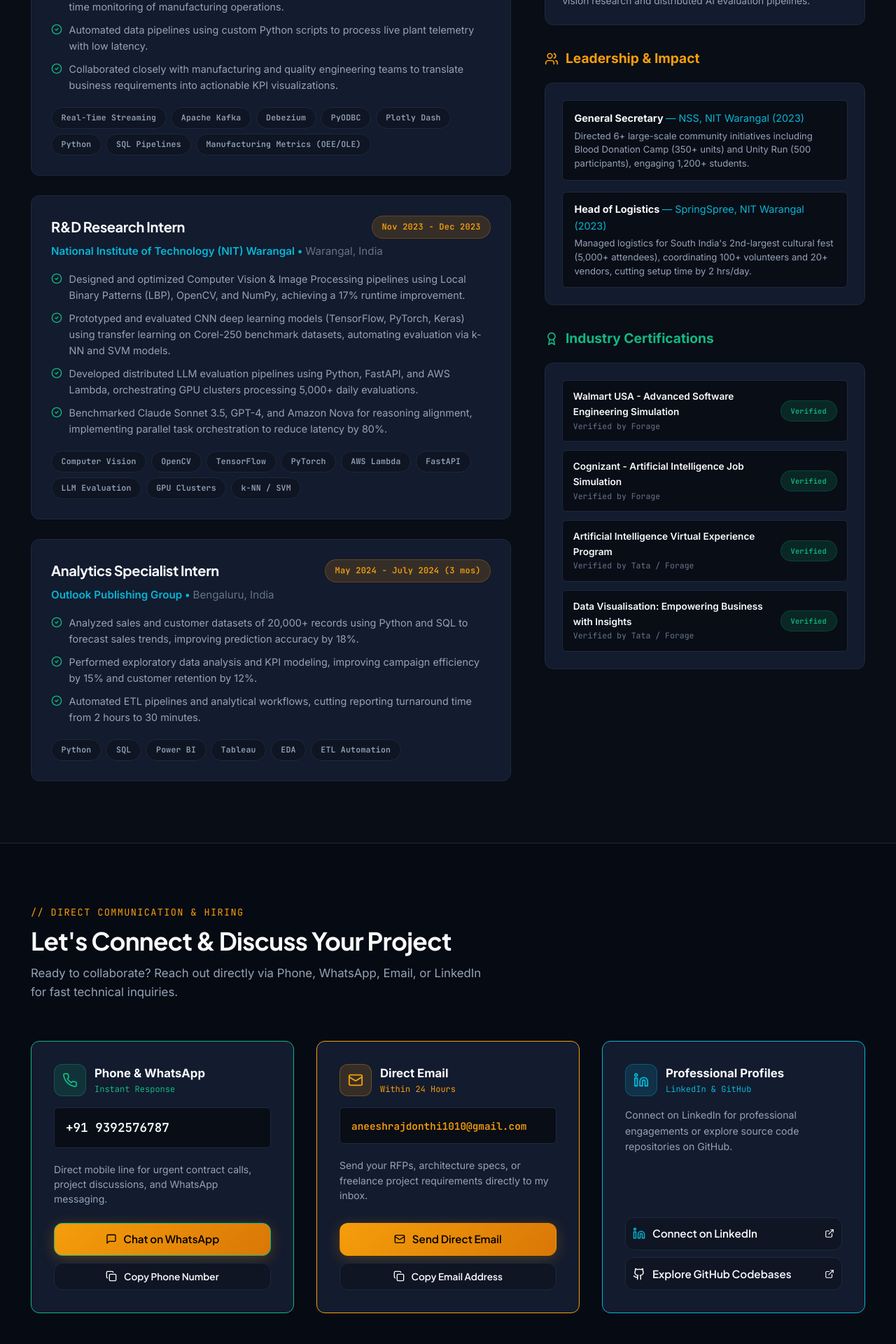
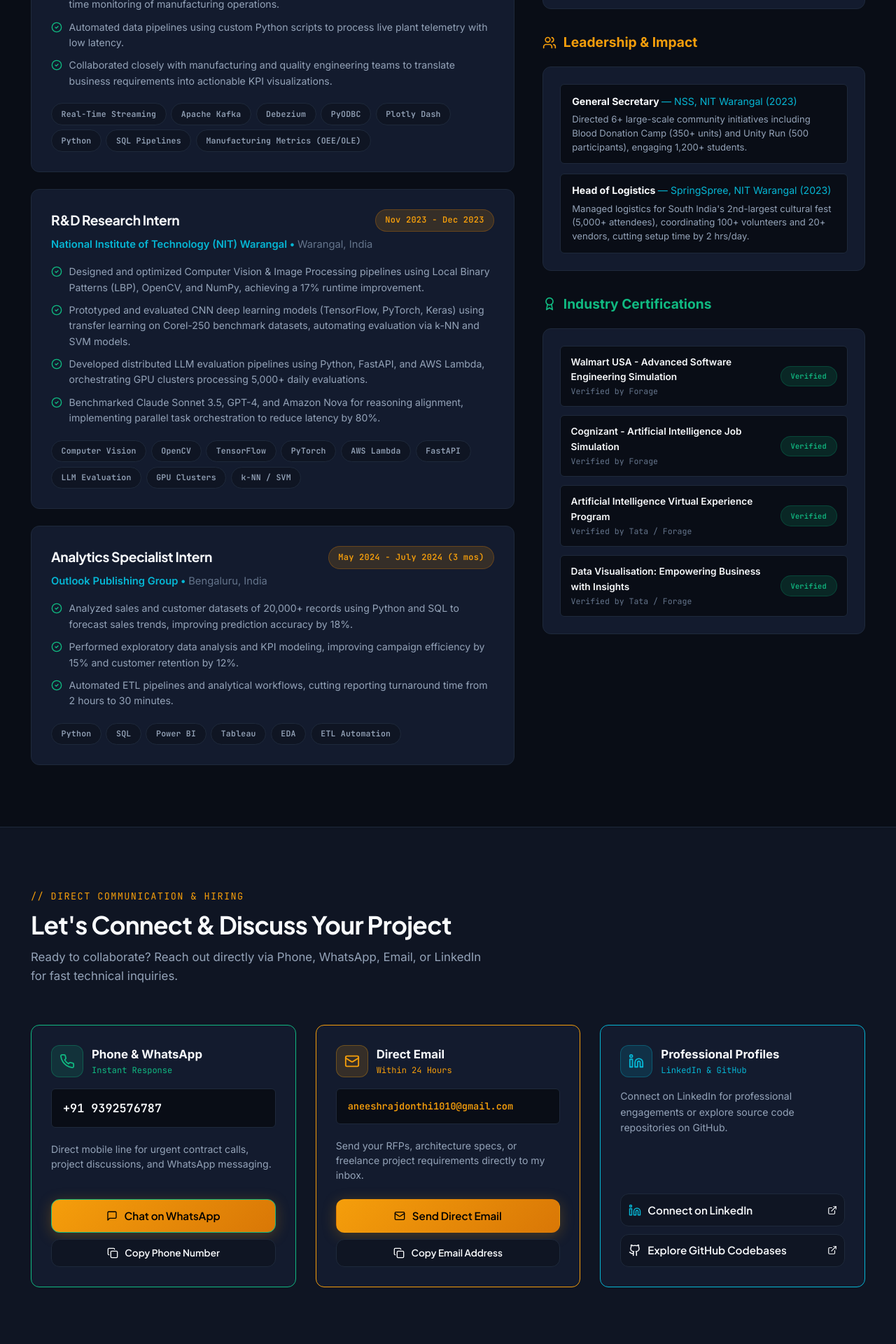
Before and after one commit to aneeshrajdonthi/freelanceportfolio, a React (Vite) app: page / in a window 1280 px wide. Shown: the part 9280-11200 px from the top of the page at 70% size. Built offline with nearby package versions, Linux system fonts and the light colour scheme.

Commit message:
Fix theme color variables and card paddings for mobile viewports

```diff
--- a/src/components/ContactSection.jsx
+++ b/src/components/ContactSection.jsx
@@ -1,6 +1,6 @@
 import React, { useState } from 'react';
 import { personalInfo } from '../data/portfolioData';
-import { Mail, Phone, MessageSquare, Linkedin, Github, Check, Copy, ExternalLink, MapPin } from 'lucide-react';
+import { Mail, Phone, MessageSquare, Linkedin, Github, Check, Copy, ExternalLink } from 'lucide-react';
 
 export default function ContactSection({ onCopyEmail, emailCopied }) {
   const [phoneCopied, setPhoneCopied] = useState(false);
@@ -14,7 +14,7 @@
   };
 
   return (
-    <section id="contact" style={{ padding: '5.5rem 0', backgroundColor: '#060a12', borderTop: '1px solid #1e293b' }}>
+    <section id="contact" style={{ padding: '5.5rem 0', backgroundColor: 'var(--bg-secondary)', borderTop: '1px solid var(--border-subtle)' }}>
       <div className="container">
 
         <div className="section-header">
@@ -27,41 +27,41 @@
 
         <div style={{
           display: 'grid',
-          gridTemplateColumns: 'repeat(auto-fit, minmax(280px, 1fr))',
-          gap: '2rem'
+          gridTemplateColumns: 'repeat(auto-fit, minmax(260px, 1fr))',
+          gap: '1.75rem'
         }}>
 
           {/* Card 1: Direct Mobile & WhatsApp */}
-          <div className="glass-card" style={{ padding: '2rem', border: '1px solid #10b981', display: 'flex', flexDirection: 'column', justifyContent: 'space-between' }}>
+          <div className="glass-card contact-card" style={{ padding: '1.75rem', border: '1px solid var(--accent-emerald)', display: 'flex', flexDirection: 'column', justifyContent: 'space-between' }}>
             <div>
               <div style={{ display: 'flex', alignItems: 'center', gap: '0.75rem', marginBottom: '1rem' }}>
                 <div style={{
                   width: '46px',
                   height: '46px',
                   borderRadius: '12px',
-                  backgroundColor: 'rgba(16, 185, 129, 0.15)',
+                  backgroundColor: 'var(--accent-emerald-glow)',
                   border: '1px solid rgba(16, 185, 129, 0.3)',
                   display: 'flex',
                   alignItems: 'center',
                   justifyContent: 'center'
                 }}>
-                  <Phone size={22} color="#10b981" />
+                  <Phone size={22} color="var(--accent-emerald)" />
                 </div>
                 <div>
-                  <div style={{ fontWeight: 700, color: '#f8fafc', fontSize: '1.05rem' }}>Phone & WhatsApp</div>
-                  <div style={{ fontSize: '0.75rem', color: '#10b981', fontFamily: 'var(--font-mono)' }}>Instant Response</div>
+                  <div style={{ fontWeight: 700, color: 'var(--text-primary)', fontSize: '1.05rem' }}>Phone & WhatsApp</div>
+                  <div style={{ fontSize: '0.75rem', color: 'var(--accent-emerald)', fontFamily: 'var(--font-mono)' }}>Instant Response</div>
                 </div>
               </div>
 
               <div style={{
                 fontFamily: 'var(--font-mono)',
-                fontSize: '1.1rem',
+                fontSize: '1.05rem',
                 fontWeight: 700,
-                color: '#f8fafc',
-                backgroundColor: '#090d16',
+                color: 'var(--text-primary)',
+                backgroundColor: 'var(--bg-primary)',
                 padding: '0.85rem 1rem',
                 borderRadius: 'var(--radius-sm)',
-                border: '1px solid #1e293b',
+                border: '1px solid var(--border-subtle)',
                 marginBottom: '1.25rem'
               }}>
                 {phoneNumber}
@@ -96,36 +96,36 @@
           </div>
 
           {/* Card 2: Direct Email */}
-          <div className="glass-card" style={{ padding: '2rem', border: '1px solid #f59e0b', display: 'flex', flexDirection: 'column', justifyContent: 'space-between' }}>
+          <div className="glass-card contact-card" style={{ padding: '1.75rem', border: '1px solid var(--accent-amber)', display: 'flex', flexDirection: 'column', justifyContent: 'space-between' }}>
             <div>
               <div style={{ display: 'flex', alignItems: 'center', gap: '0.75rem', marginBottom: '1rem' }}>
                 <div style={{
                   width: '46px',
                   height: '46px',
                   borderRadius: '12px',
-                  backgroundColor: 'rgba(245, 158, 11, 0.15)',
+                  backgroundColor: 'var(--accent-amber-glow)',
                   border: '1px solid rgba(245, 158, 11, 0.3)',
                   display: 'flex',
                   alignItems: 'center',
                   justifyContent: 'center'
                 }}>
-                  <Mail size={22} color="#f59e0b" />
+                  <Mail size={22} color="var(--accent-amber)" />
                 </div>
                 <div>
-                  <div style={{ fontWeight: 700, color: '#f8fafc', fontSize: '1.05rem' }}>Direct Email</div>
-                  <div style={{ fontSize: '0.75rem', color: '#f59e0b', fontFamily: 'var(--font-mono)' }}>Within 24 Hours</div>
+                  <div style={{ fontWeight: 700, color: 'var(--text-primary)', fontSize: '1.05rem' }}>Direct Email</div>
+                  <div style={{ fontSize: '0.75rem', color: 'var(--accent-amber)', fontFamily: 'var(--font-mono)' }}>Within 24 Hours</div>
                 </div>
               </div>
 
               <div style={{
                 fontFamily: 'var(--font-mono)',
-                fontSize: '0.9rem',
+                fontSize: '0.85rem',
                 fontWeight: 600,
-                color: '#f59e0b',
-                backgroundColor: '#090d16',
+                color: 'var(--accent-amber)',
+                backgroundColor: 'var(--bg-primary)',
                 padding: '0.85rem 1rem',
                 borderRadius: 'var(--radius-sm)',
-                border: '1px solid #1e293b',
+                border: '1px solid var(--border-subtle)',
                 marginBottom: '1.25rem',
                 wordBreak: 'break-all'
               }}>
@@ -159,24 +159,24 @@
           </div>
 
           {/* Card 3: Professional Profiles */}
-          <div className="glass-card" style={{ padding: '2rem', border: '1px solid #06b6d4', display: 'flex', flexDirection: 'column', justifyContent: 'space-between' }}>
+          <div className="glass-card contact-card" style={{ padding: '1.75rem', border: '1px solid var(--accent-cyan)', display: 'flex', flexDirection: 'column', justifyContent: 'space-between' }}>
             <div>
               <div style={{ display: 'flex', alignItems: 'center', gap: '0.75rem', marginBottom: '1rem' }}>
                 <div style={{
                   width: '46px',
                   height: '46px',
                   borderRadius: '12px',
-                  backgroundColor: 'rgba(6, 182, 212, 0.15)',
+                  backgroundColor: 'var(--accent-cyan-glow)',
                   border: '1px solid rgba(6, 182, 212, 0.3)',
                   display: 'flex',
                   alignItems: 'center',
                   justifyContent: 'center'
                 }}>
-                  <Linkedin size={22} color="#06b6d4" />
+                  <Linkedin size={22} color="var(--accent-cyan)" />
                 </div>
                 <div>
-                  <div style={{ fontWeight: 700, color: '#f8fafc', fontSize: '1.05rem' }}>Professional Profiles</div>
-                  <div style={{ fontSize: '0.75rem', color: '#06b6d4', fontFamily: 'var(--font-mono)' }}>LinkedIn & GitHub</div>
+                  <div style={{ fontWeight: 700, color: 'var(--text-primary)', fontSize: '1.05rem' }}>Professional Profiles</div>
+                  <div style={{ fontSize: '0.75rem', color: 'var(--accent-cyan)', fontFamily: 'var(--font-mono)' }}>LinkedIn & GitHub</div>
                 </div>
               </div>
 
@@ -193,7 +193,7 @@
                 className="btn btn-secondary"
                 style={{ width: '100%', padding: '0.65rem', justifyContent: 'flex-start' }}
               >
-                <Linkedin size={18} color="#06b6d4" />
+                <Linkedin size={18} color="var(--accent-cyan)" />
                 <span>Connect on LinkedIn</span>
                 <ExternalLink size={14} style={{ marginLeft: 'auto' }} />
               </a>
@@ -205,7 +205,7 @@
                 className="btn btn-secondary"
                 style={{ width: '100%', padding: '0.65rem', justifyContent: 'flex-start' }}
               >
-                <Github size={18} color="#f8fafc" />
+                <Github size={18} color="var(--text-primary)" />
                 <span>Explore GitHub Codebases</span>
                 <ExternalLink size={14} style={{ marginLeft: 'auto' }} />
               </a>
@@ -215,6 +215,14 @@
         </div>
 
       </div>
+
+      <style>{`
+        @media (max-width: 600px) {
+          .contact-card {
+            padding: 1.25rem !important;
+          }
+        }
+      `}</style>
     </section>
   );
 }
--- a/src/components/ExperienceTimeline.jsx
+++ b/src/components/ExperienceTimeline.jsx
@@ -18,23 +18,23 @@
         <div style={{
           display: 'grid',
           gridTemplateColumns: '1.2fr 0.8fr',
-          gap: '3rem'
+          gap: '2.5rem'
         }} className="exp-grid">
 
           {/* Left Column: Work Experience & Research Internships */}
           <div>
-            <div style={{ fontWeight: 700, fontSize: '1.2rem', marginBottom: '1.5rem', display: 'flex', alignItems: 'center', gap: '0.6rem', color: '#f59e0b' }}>
+            <div style={{ fontWeight: 700, fontSize: '1.2rem', marginBottom: '1.5rem', display: 'flex', alignItems: 'center', gap: '0.6rem', color: 'var(--accent-amber)' }}>
               <Briefcase size={20} />
-              <span>Work & University R&D Research Experience</span>
+              <span>Work & University R&D Experience</span>
             </div>
 
-            <div style={{ display: 'flex', flexDirection: 'column', gap: '1.75rem' }}>
+            <div style={{ display: 'flex', flexDirection: 'column', gap: '1.5rem' }}>
               {experiences.map((exp, idx) => (
-                <div key={idx} className="glass-card" style={{ padding: '1.75rem', position: 'relative' }}>
+                <div key={idx} className="glass-card exp-card" style={{ padding: '1.75rem', position: 'relative' }}>
 
                   {/* Top Row: Role & Company */}
                   <div style={{ display: 'flex', justifyContent: 'space-between', alignItems: 'flex-start', flexWrap: 'wrap', gap: '0.5rem', marginBottom: '0.4rem' }}>
-                    <h3 style={{ fontSize: '1.25rem', color: '#f8fafc' }}>
+                    <h3 style={{ fontSize: '1.2rem', color: 'var(--text-primary)' }}>
                       {exp.role}
                     </h3>
                     <span className="badge badge-amber" style={{ fontSize: '0.75rem' }}>
@@ -42,15 +42,15 @@
                     </span>
                   </div>
 
-                  <div style={{ fontSize: '0.95rem', fontWeight: 600, color: '#06b6d4', marginBottom: '1rem' }}>
+                  <div style={{ fontSize: '0.92rem', fontWeight: 600, color: 'var(--accent-cyan)', marginBottom: '1rem' }}>
                     {exp.company} • <span style={{ color: 'var(--text-muted)', fontWeight: 400 }}>{exp.location}</span>
                   </div>
 
                   {/* Bullet points */}
                   <ul style={{ listStyle: 'none', padding: 0, marginBottom: '1.25rem' }}>
                     {exp.description.map((item, i) => (
-                      <li key={i} style={{ display: 'flex', alignItems: 'flex-start', gap: '0.6rem', marginBottom: '0.6rem', fontSize: '0.9rem', color: 'var(--text-secondary)', lineHeight: 1.6 }}>
-                        <CheckCircle2 size={16} color="#10b981" style={{ marginTop: '3px', flexShrink: 0 }} />
+                      <li key={i} style={{ display: 'flex', alignItems: 'flex-start', gap: '0.6rem', marginBottom: '0.6rem', fontSize: '0.88rem', color: 'var(--text-secondary)', lineHeight: 1.6 }}>
+                        <CheckCircle2 size={16} color="var(--accent-emerald)" style={{ marginTop: '3px', flexShrink: 0 }} />
                         <span>{item}</span>
                       </li>
                     ))}
@@ -74,19 +74,19 @@
           <div>
             {/* Education Box */}
             <div style={{ marginBottom: '2rem' }}>
-              <div style={{ fontWeight: 700, fontSize: '1.2rem', marginBottom: '1.2rem', display: 'flex', alignItems: 'center', gap: '0.6rem', color: '#06b6d4' }}>
+              <div style={{ fontWeight: 700, fontSize: '1.2rem', marginBottom: '1.2rem', display: 'flex', alignItems: 'center', gap: '0.6rem', color: 'var(--accent-cyan)' }}>
                 <GraduationCap size={20} />
                 <span>Education</span>
               </div>
 
-              <div className="glass-card" style={{ padding: '1.5rem' }}>
+              <div className="glass-card exp-card" style={{ padding: '1.5rem' }}>
                 <span className="badge badge-cyan" style={{ fontSize: '0.75rem', marginBottom: '0.6rem' }}>
                   2021 - 2025
                 </span>
                 <h3 style={{ fontSize: '1.15rem', marginBottom: '0.3rem' }}>
                   National Institute of Technology Warangal (NITW)
                 </h3>
-                <div style={{ color: '#f59e0b', fontWeight: 600, fontSize: '0.9rem', marginBottom: '0.6rem' }}>
+                <div style={{ color: 'var(--accent-amber)', fontWeight: 600, fontSize: '0.9rem', marginBottom: '0.6rem' }}>
                   Bachelor of Technology (B.Tech) - Mechanical Engineering
                 </div>
                 <p style={{ color: 'var(--text-secondary)', fontSize: '0.86rem', lineHeight: 1.5 }}>
@@ -97,22 +97,22 @@
 
             {/* Leadership & Organizational Roles */}
             <div style={{ marginBottom: '2rem' }}>
-              <div style={{ fontWeight: 700, fontSize: '1.2rem', marginBottom: '1.2rem', display: 'flex', alignItems: 'center', gap: '0.6rem', color: '#f59e0b' }}>
+              <div style={{ fontWeight: 700, fontSize: '1.2rem', marginBottom: '1.2rem', display: 'flex', alignItems: 'center', gap: '0.6rem', color: 'var(--accent-amber)' }}>
                 <Users size={20} />
                 <span>Leadership & Impact</span>
               </div>
 
-              <div className="glass-card" style={{ padding: '1.5rem' }}>
-                <div style={{ display: 'flex', flexDirection: 'column', gap: '1rem' }}>
+              <div className="glass-card exp-card" style={{ padding: '1.5rem' }}>
+                <div style={{ display: 'flex', flexDirection: 'column', gap: '0.85rem' }}>
                   {leadership.map((l, idx) => (
                     <div key={idx} style={{
                       padding: '0.8rem 1rem',
-                      backgroundColor: '#090d16',
-                      border: '1px solid #1e293b',
+                      backgroundColor: 'var(--bg-primary)',
+                      border: '1px solid var(--border-subtle)',
                       borderRadius: 'var(--radius-sm)'
                     }}>
-                      <div style={{ fontWeight: 700, fontSize: '0.9rem', color: '#f8fafc' }}>
-                        {l.role} <span style={{ color: '#06b6d4', fontWeight: 400 }}>— {l.org}</span>
+                      <div style={{ fontWeight: 700, fontSize: '0.88rem', color: 'var(--text-primary)' }}>
+                        {l.role} <span style={{ color: 'var(--accent-cyan)', fontWeight: 400 }}>— {l.org}</span>
                       </div>
                       <div style={{ fontSize: '0.82rem', color: 'var(--text-secondary)', marginTop: '0.3rem', lineHeight: 1.5 }}>
                         {l.impact}
@@ -125,18 +125,18 @@
 
             {/* Certifications Box */}
             <div>
-              <div style={{ fontWeight: 700, fontSize: '1.2rem', marginBottom: '1.2rem', display: 'flex', alignItems: 'center', gap: '0.6rem', color: '#10b981' }}>
+              <div style={{ fontWeight: 700, fontSize: '1.2rem', marginBottom: '1.2rem', display: 'flex', alignItems: 'center', gap: '0.6rem', color: 'var(--accent-emerald)' }}>
                 <Award size={20} />
                 <span>Industry Certifications</span>
               </div>
 
-              <div className="glass-card" style={{ padding: '1.5rem' }}>
+              <div className="glass-card exp-card" style={{ padding: '1.5rem' }}>
                 <div style={{ display: 'flex', flexDirection: 'column', gap: '0.75rem' }}>
                   {certifications.map((c, idx) => (
                     <div key={idx} style={{
                       padding: '0.75rem 0.9rem',
-                      backgroundColor: '#090d16',
-                      border: '1px solid #1e293b',
+                      backgroundColor: 'var(--bg-primary)',
+                      border: '1px solid var(--border-subtle)',
                       borderRadius: 'var(--radius-sm)',
                       display: 'flex',
                       alignItems: 'center',
@@ -144,14 +144,14 @@
                       gap: '0.5rem'
                     }}>
                       <div>
-                        <div style={{ fontWeight: 600, fontSize: '0.85rem', color: '#f8fafc' }}>
+                        <div style={{ fontWeight: 600, fontSize: '0.85rem', color: 'var(--text-primary)' }}>
                           {c.title}
                         </div>
                         <div style={{ fontSize: '0.72rem', color: 'var(--text-muted)', fontFamily: 'var(--font-mono)' }}>
                           Verified by {c.issuer}
                         </div>
                       </div>
-                      <span className="badge badge-emerald" style={{ fontSize: '0.65rem' }}>Verified</span>
+                      <span className="badge badge-emerald" style={{ fontSize: '0.65rem', flexShrink: 0 }}>Verified</span>
                     </div>
                   ))}
                 </div>
@@ -168,6 +168,9 @@
         @media (max-width: 900px) {
           .exp-grid { grid-template-columns: 1fr !important; }
         }
+        @media (max-width: 600px) {
+          .exp-card { padding: 1.25rem !important; }
+        }
       `}</style>
     </section>
   );
```
